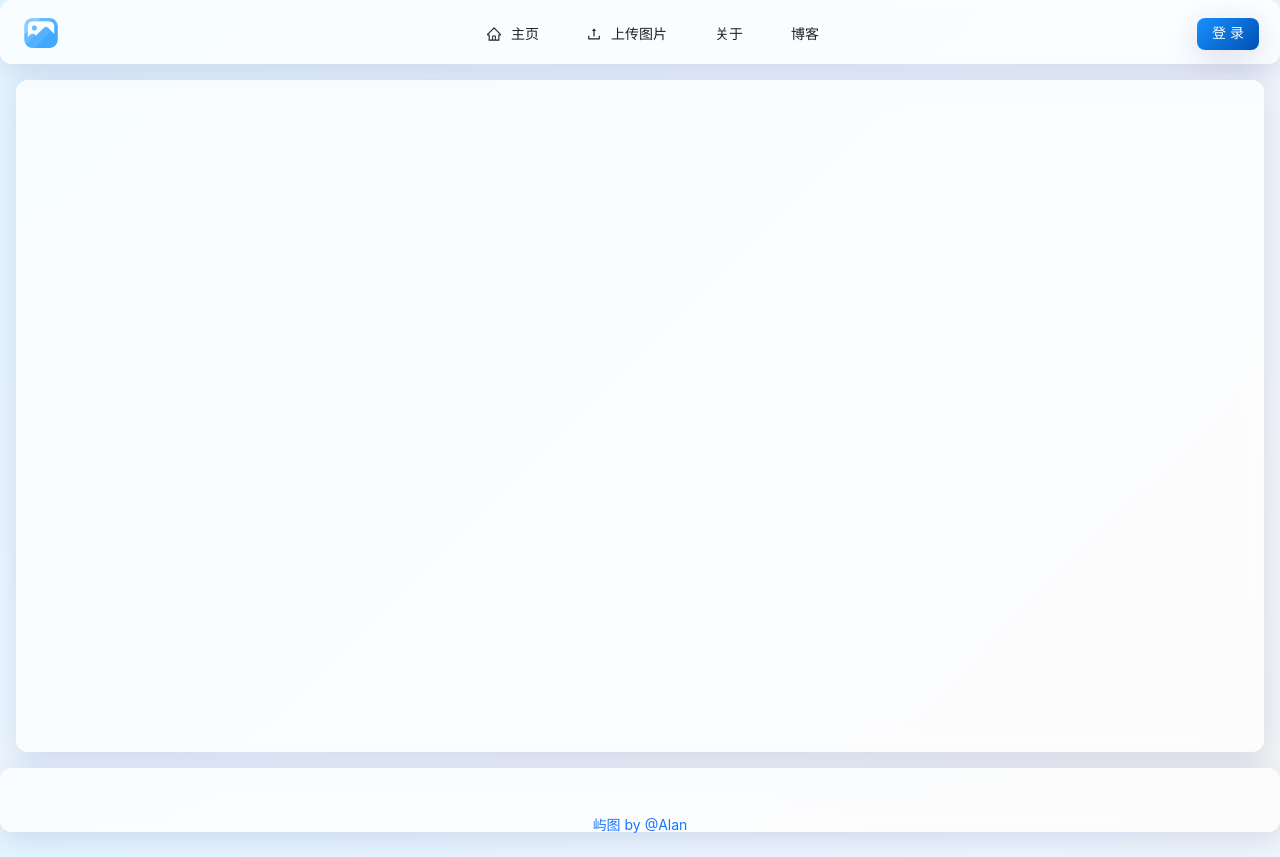
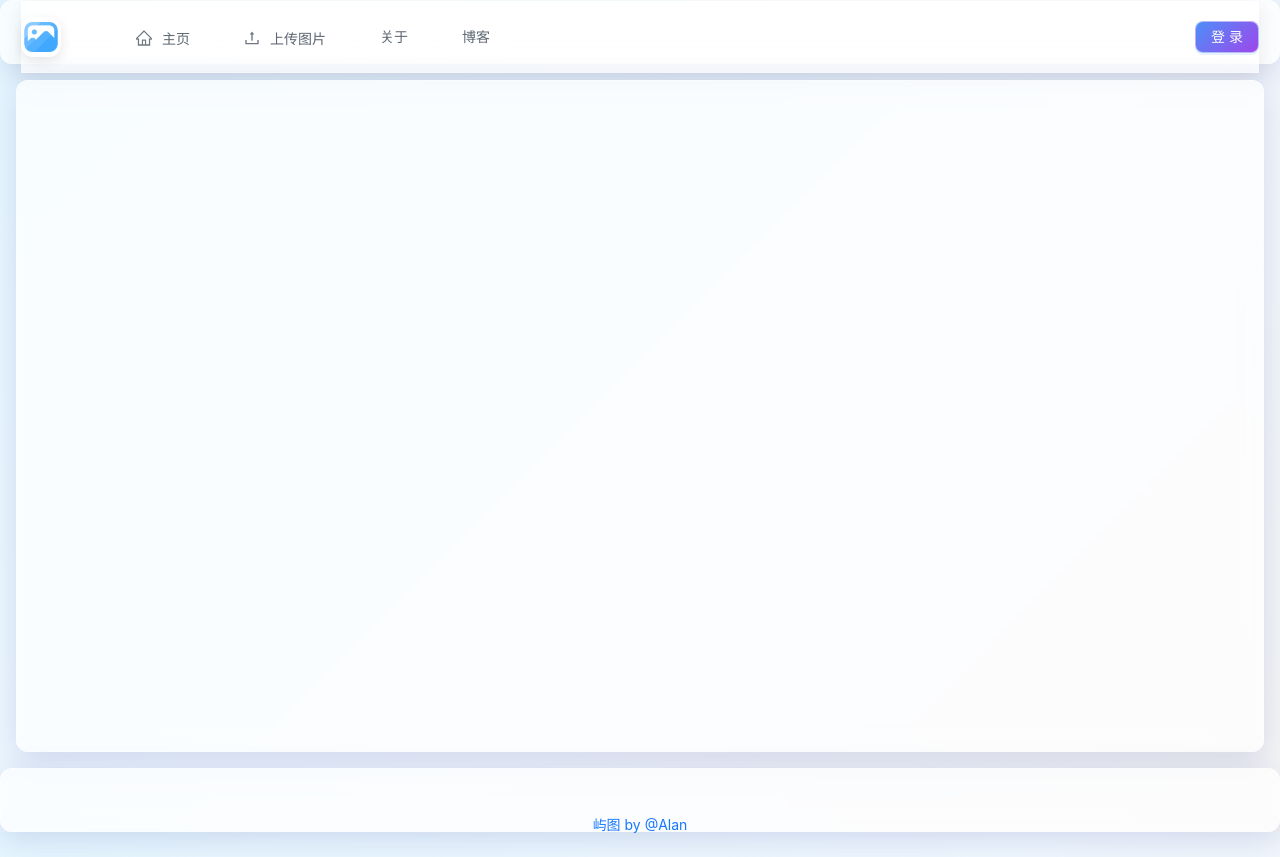
Before and after one commit to lanxin1216/alan-picture-frontend, a Vue app: page / in a window 1280 px wide. Built offline with nearby package versions, Linux system fonts and the light colour scheme; no server answers; what vue-cropper would draw is missing.

Commit message:
style: 优化顶部导航

```diff
--- a/src/components/GlobalHeader.vue
+++ b/src/components/GlobalHeader.vue
@@ -1,53 +1,61 @@
 <template>
-  <div id="globalHeader" class="h-full flex items-center justify-between px-6">
+  <div id="globalHeader" class="h-full flex items-center justify-between px-6 glass-header">
     <!-- Logo区域 -->
+    <div class="flex items-center space-x-4">
       <RouterLink to="/" class="flex items-center space-x-3 hover:opacity-80 transition-opacity">
-      <img alt="logo" class="logo w-10 h-10 rounded-lg" src="../assets/logo.png" />
-      <div class="title text-2xl font-bold bg-gradient-to-r from-primary-blue to-dark-blue bg-clip-text text-transparent">
+        <img alt="logo" class="logo w-10 h-10 rounded-xl" src="../assets/logo.png" />
+        <div
+          class="title text-2xl font-bold bg-gradient-to-r from-gray-800 to-gray-600 bg-clip-text text-transparent"
+        >
           屿图
         </div>
       </RouterLink>
 
-    <!-- 导航菜单 -->
-    <div class="flex-1 flex justify-center">
+      <!-- 导航菜单 - 移动到左侧 -->
+      <div class="flex ml-6">
         <a-menu
           v-model:selectedKeys="current"
           :items="originItems"
           mode="horizontal"
-        class="bg-transparent border-none"
+          class="glass-menu"
           @click="doMenuClick"
         />
+      </div>
     </div>
 
     <!-- 用户登录状态 -->
     <div class="user-login-status">
       <div v-if="loginUserStore.loginUser.id" class="flex items-center space-x-3">
-        <a-dropdown :overlay-style="{ borderRadius: '12px' }">
-          <a-button type="text" class="flex items-center space-x-2 !px-3 !py-2 glass-container">
+        <a-dropdown :overlay-style="{ borderRadius: '16px', padding: '8px' }">
+          <a-button type="text" class="flex items-center space-x-2 !px-4 !py-2 glass-user-btn">
             <a-avatar
               :src="loginUserStore.loginUser.userAvatar"
               size="small"
-              class="border-2 border-glass-border"
+              class="border-2 border-gray-200 shadow-lg"
             />
-            <span class="text-text-primary font-medium">
+            <span class="text-gray-700 font-medium">
               {{ loginUserStore.loginUser.userName ?? '无名' }}
             </span>
+            <div class="i-chevron-down w-3 h-3 text-gray-500"></div>
           </a-button>
           <template #overlay>
-            <a-menu class="glass-container border border-glass-border">
-              <a-menu-item class="!rounded-lg !mx-2 !my-1">
-                <router-link to="/my_space" class="flex items-center space-x-2 text-text-primary hover:text-primary-blue">
-                  <UserOutlined />
-                  <span>我的空间</span>
+            <a-menu class="glass-dropdown">
+              <a-menu-item class="glass-menu-item">
+                <router-link
+                  to="/my_space"
+                  class="flex items-center space-x-3 text-gray-700 hover:text-primary-blue transition-colors"
+                >
+                  <UserOutlined class="text-lg" />
+                  <span class="font-medium">我的空间</span>
                 </router-link>
               </a-menu-item>
-              <a-menu-divider class="!my-1" />
+              <a-menu-divider class="!my-2 !mx-2 border-gray-200" />
               <a-menu-item
                 @click="doLogout"
-                class="!rounded-lg !mx-2 !my-1 text-red-500 hover:!bg-red-50"
+                class="glass-menu-item text-red-500 hover:!bg-red-50/80"
               >
-                <LogoutOutlined />
-                <span>退出登录</span>
+                <LogoutOutlined class="text-lg" />
+                <span class="font-medium">退出登录</span>
               </a-menu-item>
             </a-menu>
           </template>
@@ -58,7 +66,7 @@
         <a-button
           type="primary"
           href="/user/login"
-          class="!rounded-lg !px-6 !h-10 glass-container border border-glass-border bg-gradient-to-r from-primary-blue to-dark-blue hover:from-primary-blue-hover hover:to-primary-blue"
+          class="!rounded-xl !px-6 !h-10 glass-login-btn text-white font-medium shadow-lg hover:shadow-xl transition-all"
         >
           登录
         </a-button>
@@ -136,7 +144,7 @@ const doLogout = async () => {
 
 <style scoped>
 #globalHeader {
-  height: 64px;
+  height: 72px;
 }
 
 .title {
@@ -146,51 +154,137 @@ const doLogout = async () => {
 
 .logo {
   height: 40px;
-  border-radius: 8px;
+  border-radius: 12px;
+  box-shadow: 0 4px 12px rgba(0, 0, 0, 0.1);
+}
+
+/* 玻璃风格类 */
+.glass-header {
+  backdrop-filter: blur(16px) saturate(180%);
+  background: rgba(255, 255, 255, 0.75);
+  border-bottom: 1px solid rgba(255, 255, 255, 0.5);
+  box-shadow: 0 4px 20px rgba(0, 0, 0, 0.08);
+}
+
+.glass-user-btn {
+  backdrop-filter: blur(12px);
+  background: rgba(255, 255, 255, 0.6) !important;
+  border: 1px solid rgba(255, 255, 255, 0.8) !important;
+  border-radius: 12px !important;
+  transition: all 0.3s ease;
+}
+
+.glass-user-btn:hover {
+  background: rgba(255, 255, 255, 0.9) !important;
+  border-color: rgba(59, 130, 246, 0.3) !important;
+  transform: translateY(-1px);
+  box-shadow: 0 4px 12px rgba(0, 0, 0, 0.1);
+}
+
+.glass-login-btn {
+  backdrop-filter: blur(12px);
+  background: linear-gradient(135deg,
+  rgba(59, 130, 246, 0.9) 0%,
+  rgba(147, 51, 234, 0.9) 100%) !important;
+  border: 1px solid rgba(255, 255, 255, 0.5) !important;
+  transition: all 0.3s ease;
+}
+
+.glass-login-btn:hover {
+  background: linear-gradient(135deg,
+  rgba(59, 130, 246, 1) 0%,
+  rgba(147, 51, 234, 1) 100%) !important;
+  transform: translateY(-1px);
+  box-shadow: 0 8px 25px rgba(59, 130, 246, 0.4) !important;
+}
+
+.glass-dropdown {
+  backdrop-filter: blur(20px);
+  background: rgba(255, 255, 255, 0.95) !important;
+  border: 1px solid rgba(255, 255, 255, 0.8) !important;
+  box-shadow: 0 20px 40px rgba(0, 0, 0, 0.15), 0 0 0 1px rgba(255, 255, 255, 0.2) !important;
+}
+
+.glass-menu-item {
+  border-radius: 10px !important;
+  margin: 2px 4px !important;
+  transition: all 0.2s ease;
+}
+
+.glass-menu-item:hover {
+  background: rgba(59, 130, 246, 0.1) !important;
 }
 
 /* 自定义菜单样式 */
-:deep(.ant-menu-horizontal) {
+:deep(.glass-menu.ant-menu-horizontal) {
   border-bottom: none !important;
   background: transparent !important;
+  line-height: 1;
 }
 
-:deep(.ant-menu-item) {
-  border-radius: 8px;
-  margin: 0 8px !important;
-  padding: 8px 16px !important;
+:deep(.glass-menu .ant-menu-item) {
+  border-radius: 12px;
+  margin: 0 6px !important;
+  padding: 10px 20px !important;
   transition: all 0.3s ease;
+  color: rgba(75, 85, 99, 0.9) !important;
+  font-weight: 500;
+  backdrop-filter: blur(8px);
+  background: rgba(255, 255, 255, 0.4);
+  border: 1px solid transparent;
 }
 
-:deep(.ant-menu-item-selected) {
-  background: linear-gradient(135deg, var(--primary-blue) 0%, var(--dark-blue) 100%) !important;
-  color: white !important;
-  box-shadow: 0 4px 12px rgba(24, 144, 255, 0.3);
+:deep(.glass-menu .ant-menu-item-selected) {
+  background: linear-gradient(135deg,
+  rgba(59, 130, 246, 0.2) 0%,
+  rgba(147, 51, 234, 0.2) 100%) !important;
+  color: rgb(59, 130, 246) !important;
+  border: 1px solid rgba(59, 130, 246, 0.2);
+  box-shadow: 0 4px 15px rgba(59, 130, 246, 0.15),
+  inset 0 1px 0 rgba(255, 255, 255, 0.8);
 }
 
-:deep(.ant-menu-item:hover) {
-  background: rgba(24, 144, 255, 0.1) !important;
-  color: var(--primary-blue) !important;
+:deep(.glass-menu .ant-menu-item:hover) {
+  background: rgba(255, 255, 255, 0.8) !important;
+  color: rgb(59, 130, 246) !important;
+  transform: translateY(-1px);
+  box-shadow: 0 4px 12px rgba(0, 0, 0, 0.1);
+}
+
+:deep(.glass-menu .ant-menu-item .anticon) {
+  color: rgba(75, 85, 99, 0.8) !important;
+  font-size: 16px;
+}
+
+:deep(.glass-menu .ant-menu-item-selected .anticon) {
+  color: rgb(59, 130, 246) !important;
+}
+
+:deep(.glass-menu .ant-menu-item a) {
+  color: inherit !important;
 }
 
 /* 用户下拉菜单样式 */
 :deep(.ant-dropdown-menu) {
-  padding: 8px !important;
+  padding: 12px 8px !important;
 }
 
 :deep(.ant-dropdown-menu-item) {
-  border-radius: 8px;
+  border-radius: 10px;
   margin: 2px 0 !important;
+  padding: 10px 16px !important;
+  transition: all 0.2s ease;
 }
 
 :deep(.ant-dropdown-menu-item:hover) {
-  background: rgba(24, 144, 255, 0.1) !important;
+  background: rgba(59, 130, 246, 0.1) !important;
 }
 
 /* 响应式设计 */
 @media (max-width: 768px) {
   #globalHeader {
     padding: 0 16px;
+    height: 60px;
   }
 
   .title {
@@ -201,10 +295,29 @@ const doLogout = async () => {
     height: 32px;
   }
 
-  :deep(.ant-menu-item) {
+  :deep(.glass-menu .ant-menu-item) {
     margin: 0 4px !important;
-    padding: 6px 12px !important;
+    padding: 8px 12px !important;
     font-size: 14px;
+  }
+
+  .glass-header {
+    backdrop-filter: blur(12px);
+  }
+}
+
+@media (max-width: 640px) {
+  #globalHeader {
+    padding: 0 12px;
+  }
+
+  .title {
+    display: none;
+  }
+
+  :deep(.glass-menu .ant-menu-item) {
+    padding: 6px 10px !important;
+    font-size: 13px;
   }
 }
 </style>
```
Lines whose indentation alone changed are shown as unchanged.
